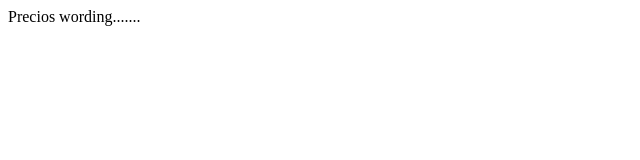
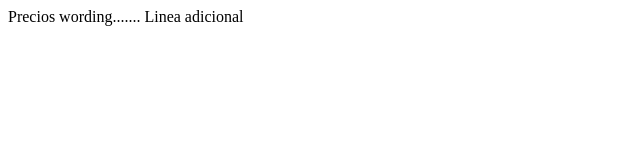
Before and after one commit to fduartej/demogit20222, a plain HTML site: page Index.html in a window 1280 px wide. Shown: the whole page, without its empty margins (0-640 px from the left). Drawn offline with Linux system fonts and the light colour scheme.

Commit message:
Update Index.html

```diff
--- a/Index.html
+++ b/Index.html
@@ -2,5 +2,6 @@
 
 <body>
     Precios wording.......
+    Linea adicional
 </body>
 </html>
```
